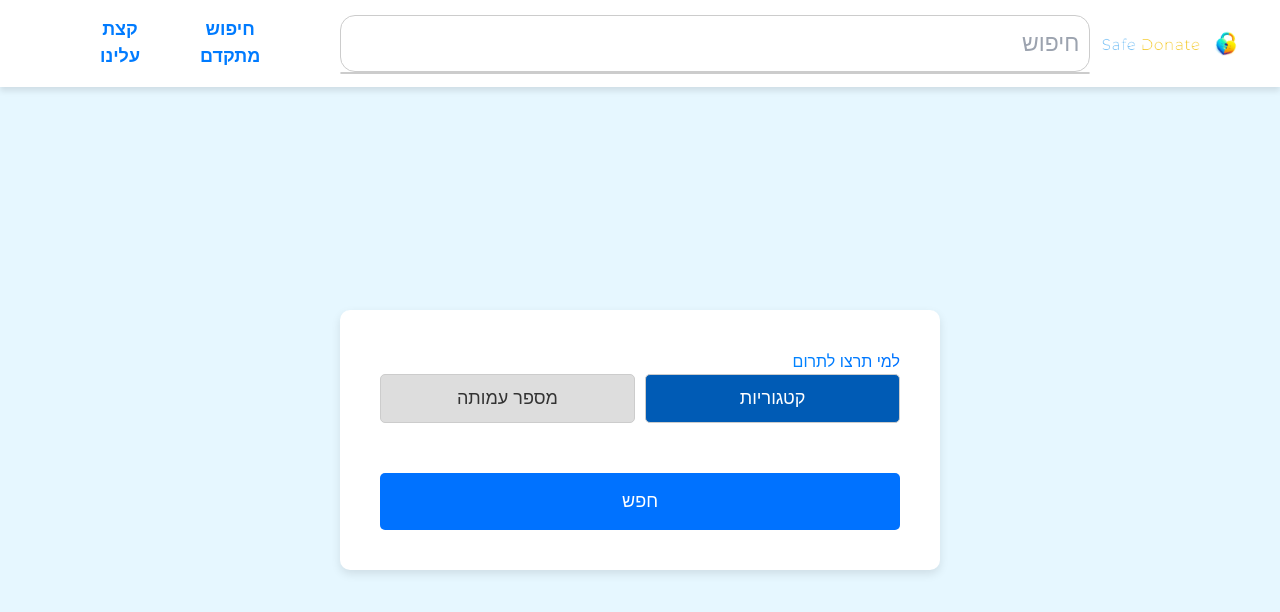
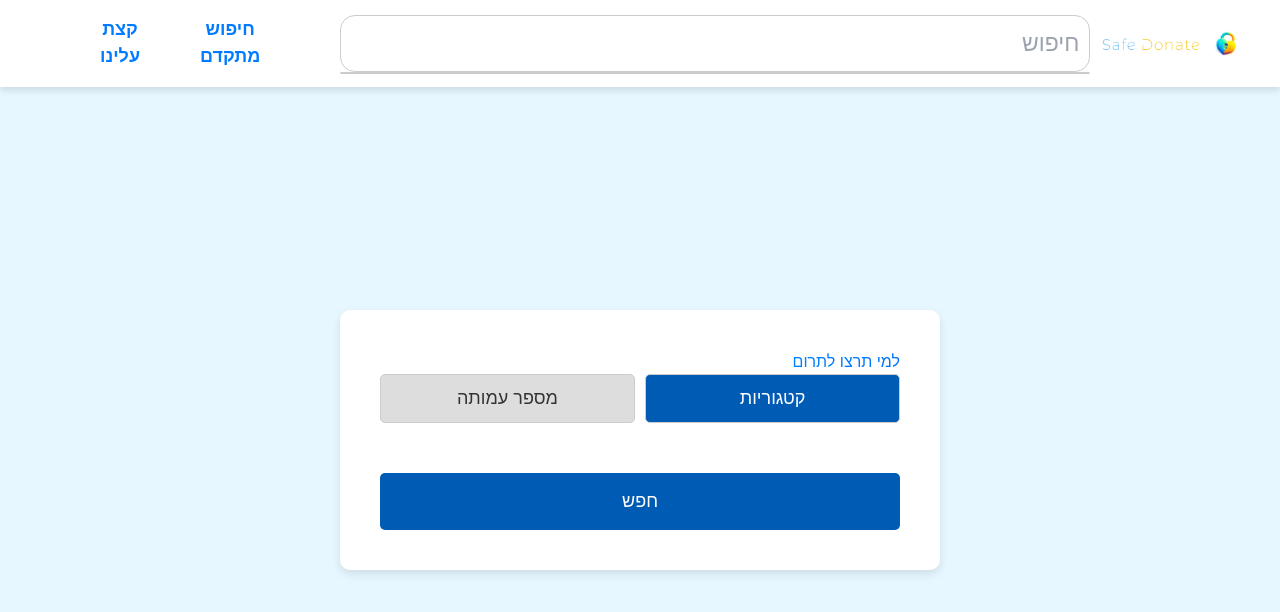
Before and after one commit to shakedshoshan/SafeDonate, a React (Vite) app in the folder client/: page /signup in a window 1280 px wide. Both pictures are taken after a click on the button "חיפוש מתקדם". Shown: the top 612 px of the page. Built offline with nearby package versions, Linux system fonts and the light colour scheme.

Commit message:
constrast of colors in advanced search

```diff
--- a/client/src/styles/AdvancedSearch.css
+++ b/client/src/styles/AdvancedSearch.css
@@ -74,7 +74,7 @@
   }
 
   .bubble-button.selected {
-    background-color: #0072FF;
+    background-color: #005bb5;
   }
 
   /* NPO number input */
@@ -97,7 +97,7 @@
     margin-top: 30px;
     width: 100%;
     padding: 15px;
-    background-color: #0072FF;
+    background-color: #005bb5;
     color: white;
     font-size: 18px;
     border: none;
```
